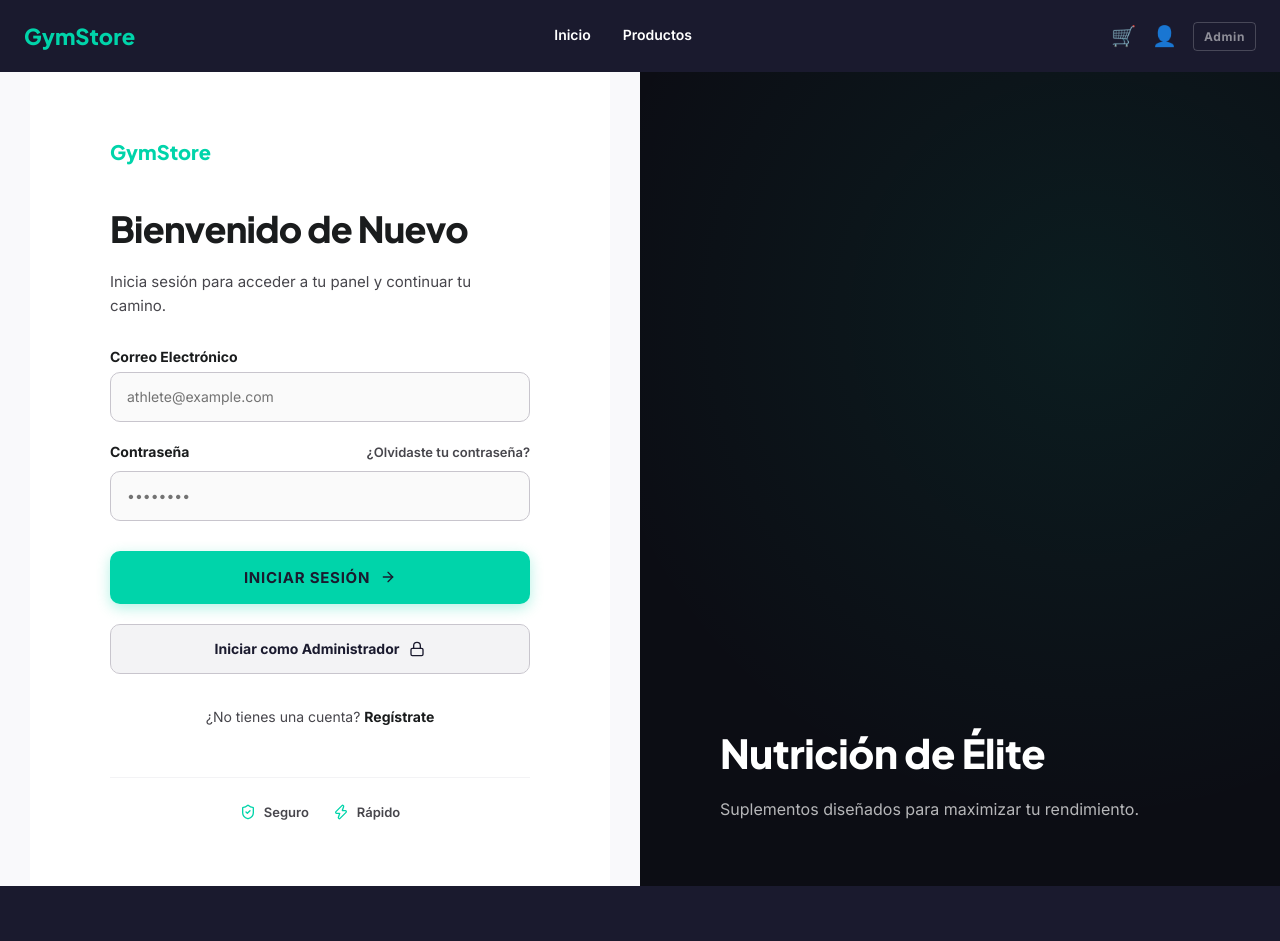
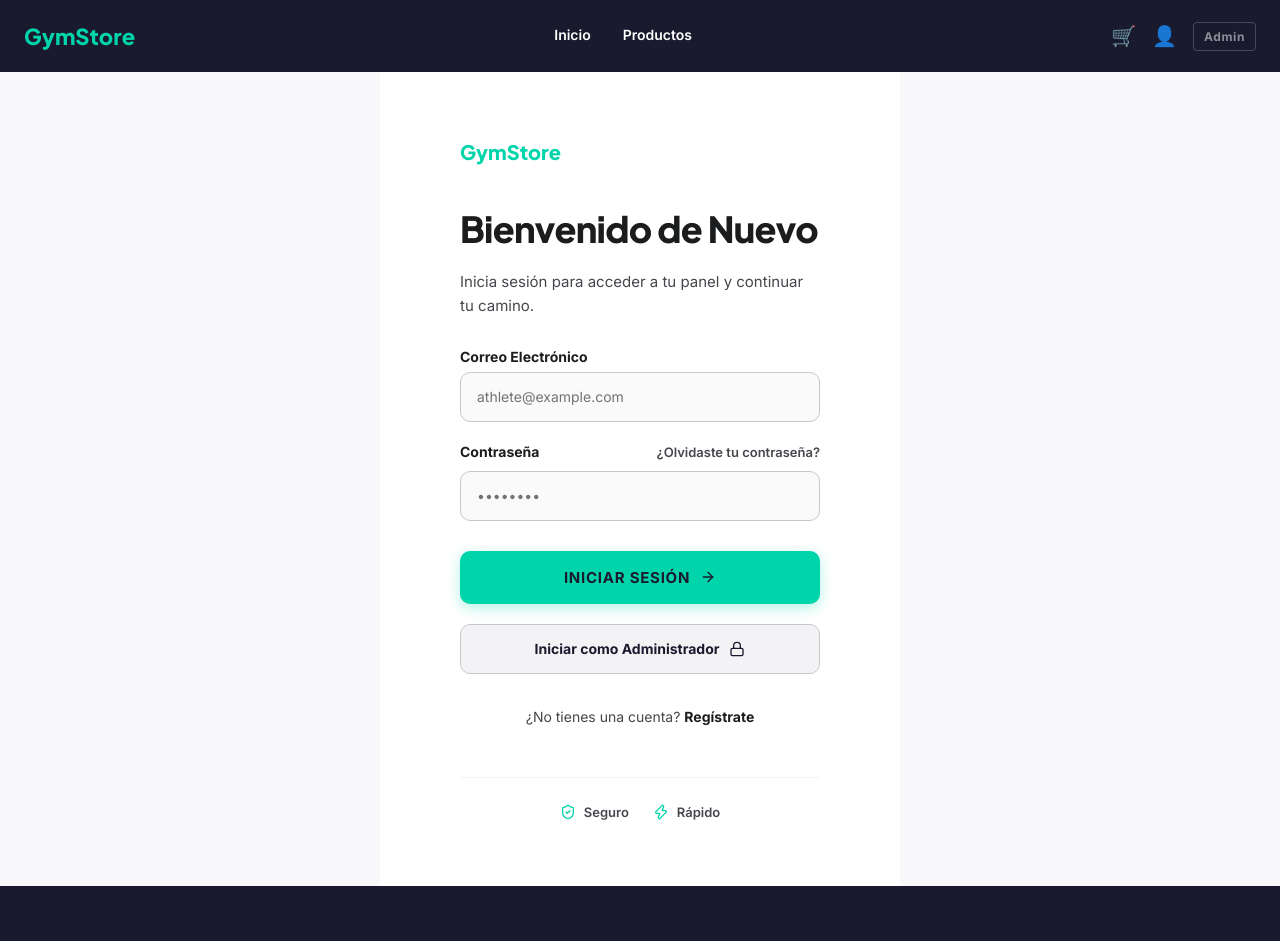
Before and after one commit to Matiamistadi/Api-Ecommmerce-Tpo, a React (Vite) app in the folder Client/: page /login in a window 1280 px wide. Shown: the top 941 px of the page. Built offline with nearby package versions, Linux system fonts and the light colour scheme.

Commit message:
TPO para entregar

```diff
--- a/Client/src/views/Login.css
+++ b/Client/src/views/Login.css
@@ -1,7 +1,8 @@
 .login {
-  display: grid;
-  grid-template-columns: 1fr 1fr;
-  min-height: calc(100vh - 68px); /* Height minus sticky header */
+  display: flex;
+  justify-content: center;
+  align-items: center;
+  min-height: calc(100vh - 68px);
   background-color: var(--color-bg);
 }
 
@@ -11,8 +12,7 @@
   justify-content: center;
   padding: 64px 80px;
   background-color: var(--color-surface);
-  max-width: 580px;
-  margin: 0 auto;
+  max-width: 520px;
   width: 100%;
 }
 
--- a/Client/src/views/Login.jsx
+++ b/Client/src/views/Login.jsx
@@ -101,15 +101,6 @@ const Login = () => {
         </div>
       </div>
 
-      <div className="login__hero">
-        <div className="login__hero-overlay"></div>
-        <div className="login__hero-content">
-          <h2 className="login__hero-title">Nutrición de Élite</h2>
-          <p className="login__hero-text">
-            Suplementos diseñados para maximizar tu rendimiento.
-          </p>
-        </div>
-      </div>
     </div>
   );
 };
```
